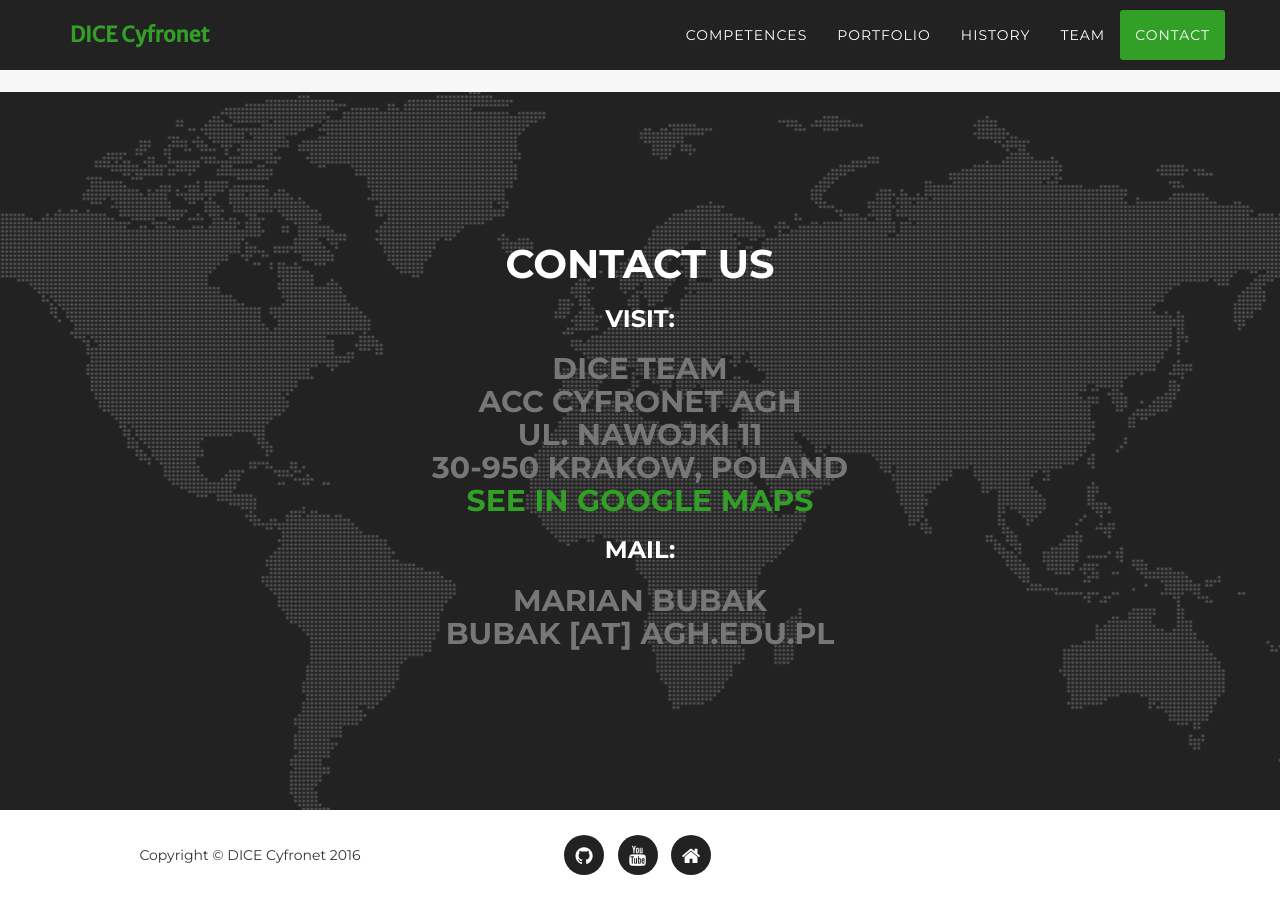
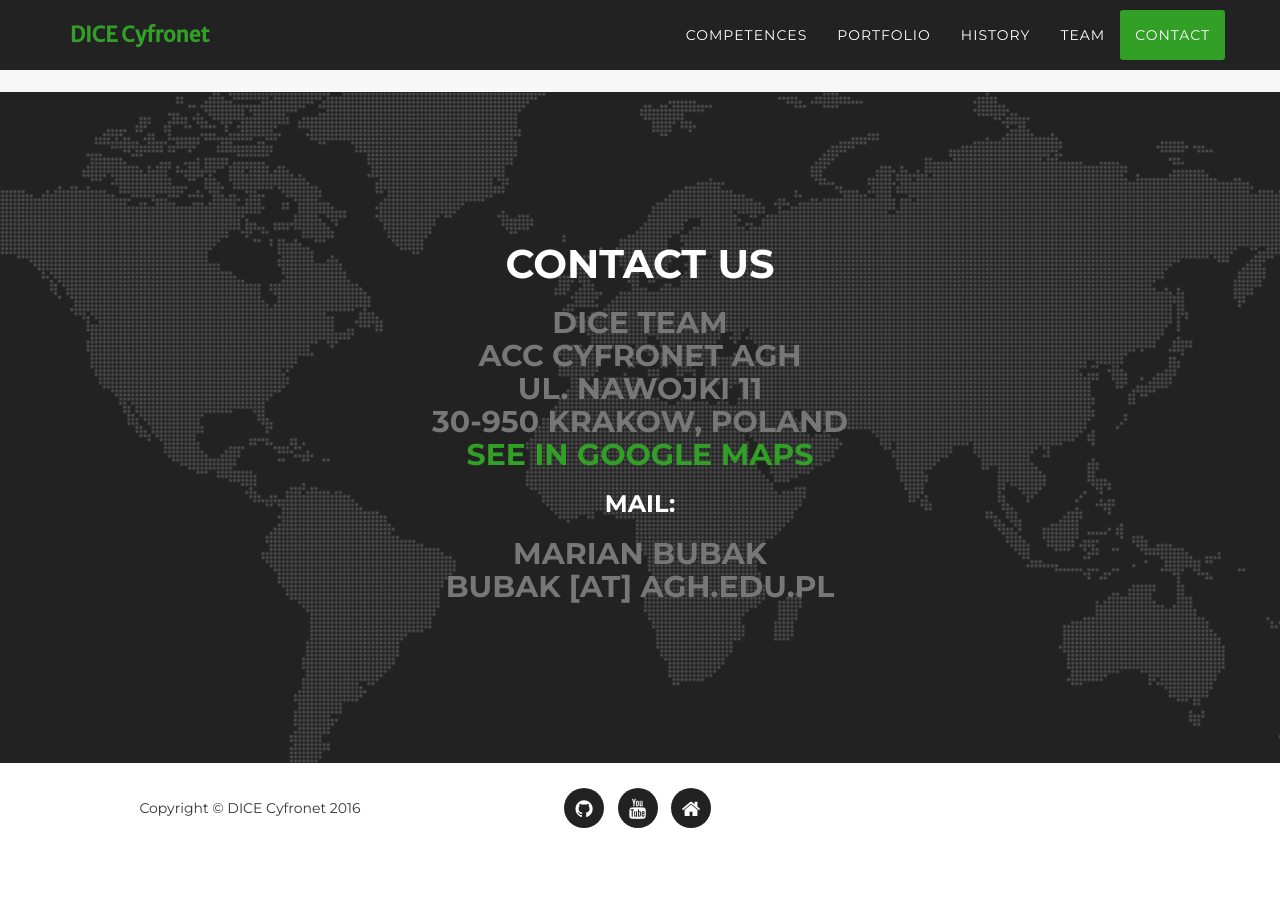
Before and after one commit to dice-cyfronet/dice-cyfronet.github.io-old, a Jekyll site: the page built from index.html, in a window 1280 px wide and 900 px high, scrolled down 11246 px. Built offline with Jekyll 4.4.1, drawn with Linux system fonts in a browser that asks for light colours; nearby versions of some CDN libraries; some web fonts are replaced; after the commit the page ends 12099 px from its top, so only the background shows below that.

Commit message:
Remove visit header from contact

```diff
--- a/_includes/contact.html
+++ b/_includes/contact.html
@@ -3,7 +3,6 @@
     <div class="row">
       <div class="col-lg-12 text-center">
         <h2 class="section-heading">Contact Us</h2>
-        <h3 class="section-heading">visit:</h3>
         <h2 class="section-subheading text-muted">
           DICE team<br/>
           ACC Cyfronet AGH<br/>
```
